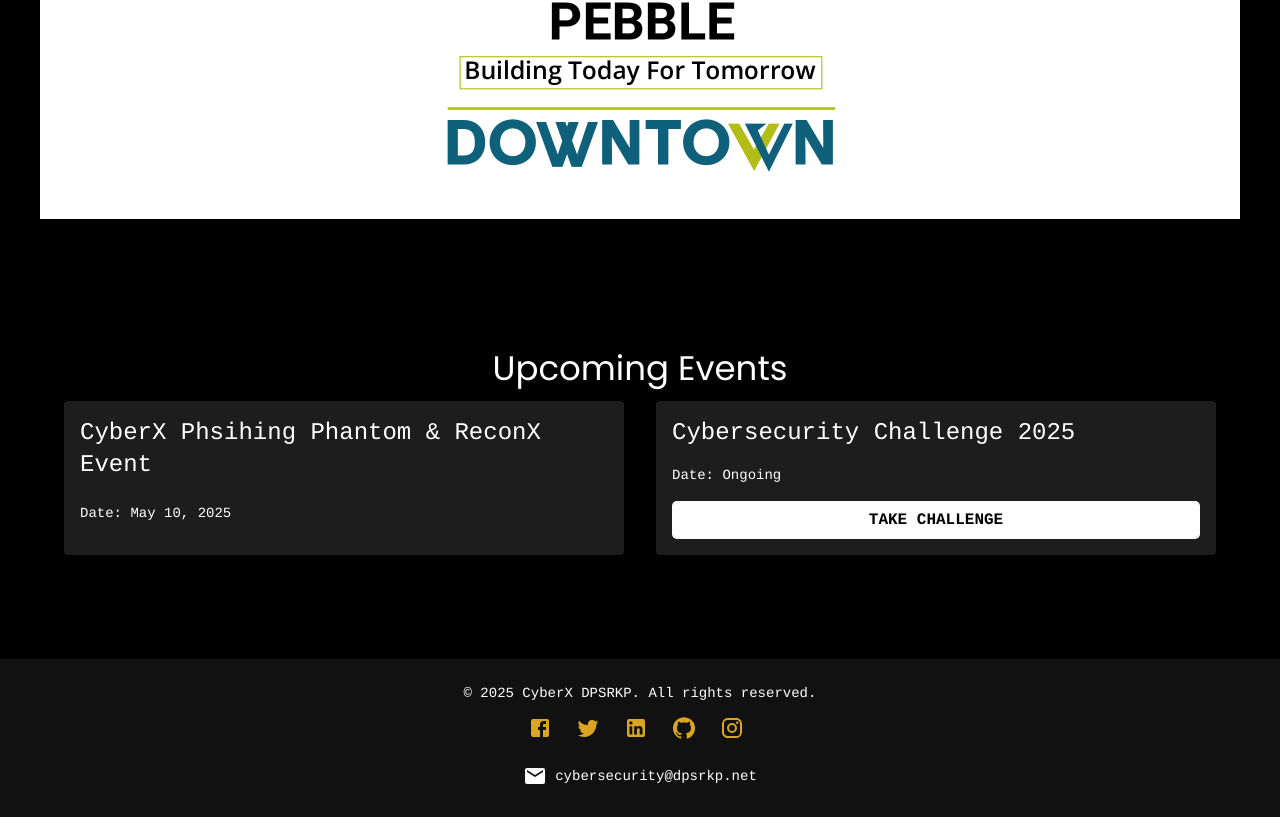
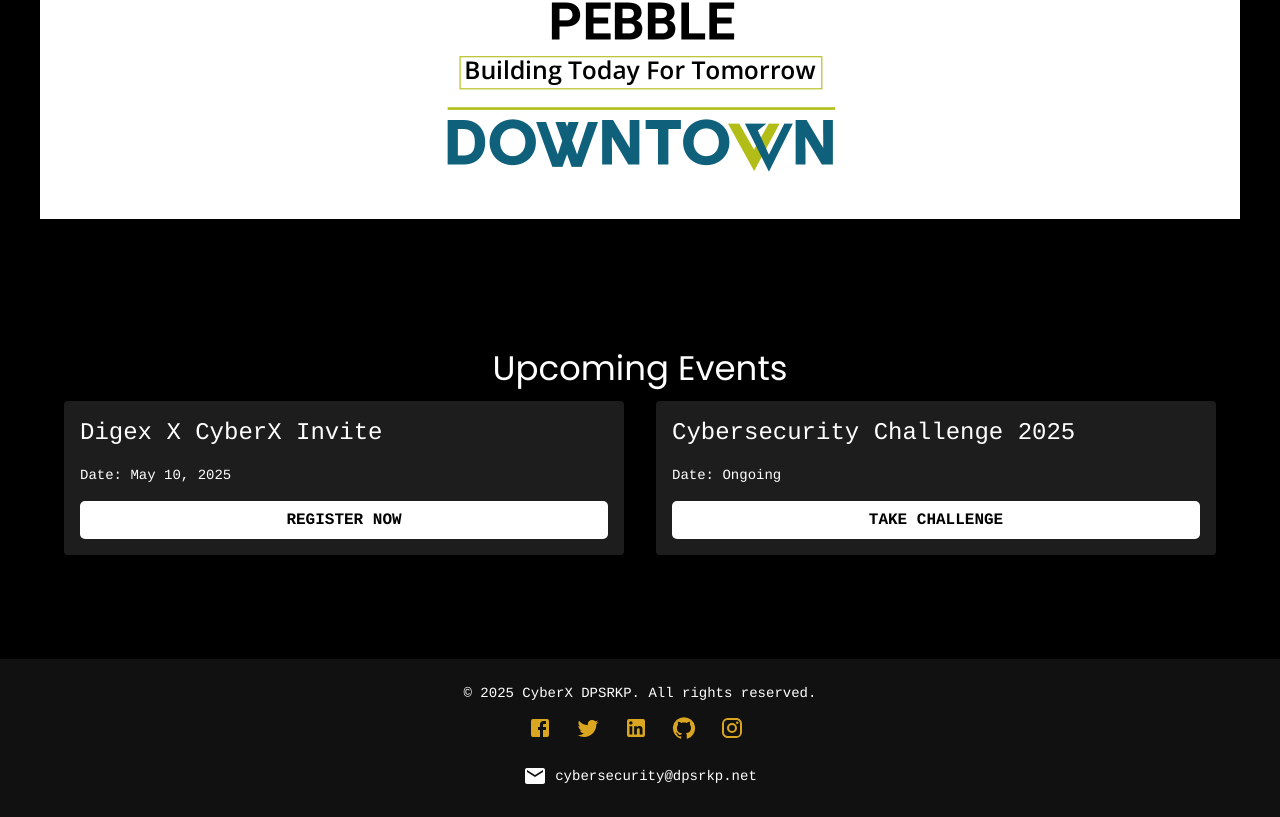
Before and after one commit to CyberX-club/cyber_x, a React (Create React App) app: page / in a window 1280 px wide. Shown: the part 3051-3868 px from the top of the page. Built offline with nearby package versions, Linux system fonts and the light colour scheme; a web font is replaced by a local one.

Commit message:
Update Events.js
events list updated

```diff
--- a/src/components/Events.js
+++ b/src/components/Events.js
@@ -11,8 +11,10 @@ const Events = () => (
             <Grid container spacing={4}>
                 {[
                     {
-                        event: "CyberX Phsihing Phantom & ReconX Event ",
+                        event: "Digex X CyberX Invite ",
                         date: "May 10, 2025",
+                        href: "https://docs.google.com/document/d/1_YWj_r52ZrZNWsPbp48VZGpF1adU-ixoO456uVO8frs/edit?tab=t.0" ,
+                        buttonLabel: 'Register Now',
 
                     },
                     {
```
